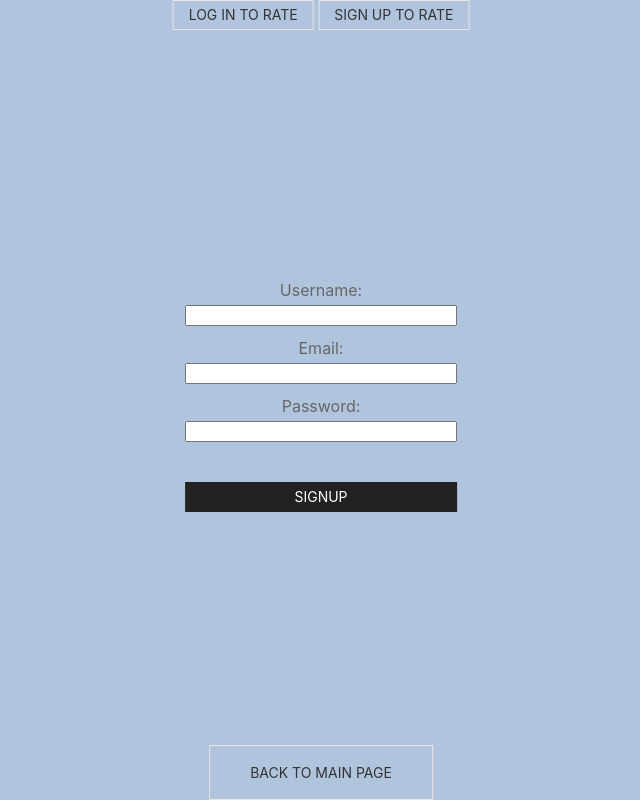
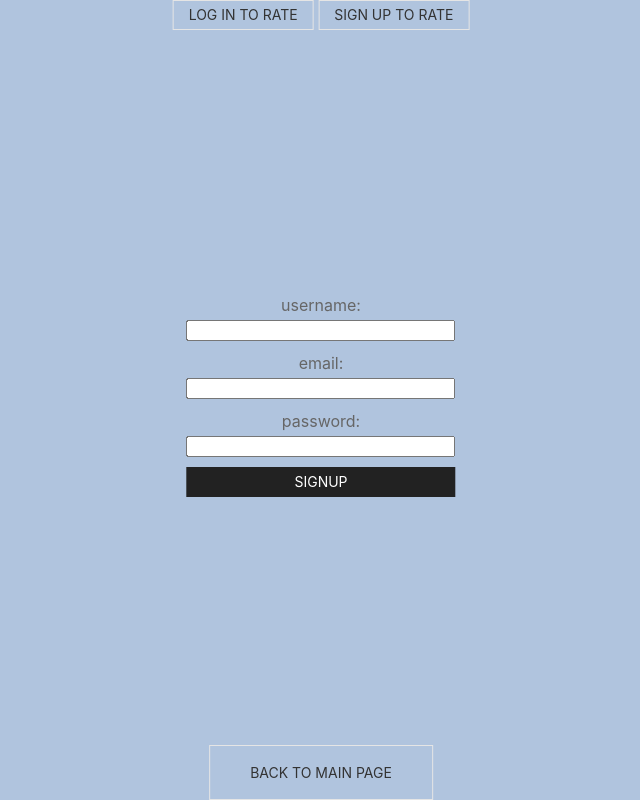
Before and after one commit to cassie-s/the-dog-blog, a Node server app: page /signup in a window 1280 px wide. Shown: the whole page, without its empty margins (319-959 px from the left). Run offline with Node 20, Linux system fonts and the light colour scheme; some libraries are stand-ins or nearby versions.

Commit message:
re-made login and signup page

```diff
--- a/views/signup.handlebars
+++ b/views/signup.handlebars
@@ -10,35 +10,31 @@
     <link rel="stylesheet" href="uikit.min.css" />
 
 </head>
+
 <body>
-
-    <form class="signup-form uk-form uk-text-center uk-position-center signup-form" >
-    <div class="uk-form-row">
-      <label for="username-signup">Username:</label>
-      <input type="text" id="username-signup" class="uk-width-1-1 uk-margin-small-bottom">
+<form class="signup-form uk-form uk-text-center uk-position-center">
+  <div>
+    <label for="username-signup">username:</label>
+    <input class="uk-width-1-1 uk-margin-small-bottom" type="text" id="username-signup" />
   </div>
-    <div class="uk-form-row">
-      <label for="email-signup">Email:</label>
-      <input type="text" id="email-signup" class="uk-width-1-1 uk-margin-small-bottom">
+  <div>
+    <label for="email-signup">email:</label>
+    <input class="uk-width-1-1 uk-margin-small-bottom" type="text" id="email-signup" />
   </div>
-    <div class="uk-form-row">
-      <label for="password-signup">Password:</label>
-      <input type="password" id="password-signup" class="uk-width-1-1 uk-margin-medium-bottom">
+  <div>
+    <label for="password-signup">password:</label>
+    <input class="uk-width-1-1 uk-margin-small-bottom" type="password" id="password-signup" />
   </div>
-    <div class="uk-form-row">
-      <button type="submit" class="uk-button uk-width-1-1 uk-margin-small-bottom uk-button uk-button-secondary uk-button-small">signup</button>
-    </div>
+  <div>
+    <button class="uk-button uk-width-1-1 uk-margin-small-bottom uk-button uk-button-secondary uk-button-small" type="submit">signup</button>
   </div>
 </form>
- <script async src="/javascript/signup.js"></script>
-</body>
 
-<br></br>
 <footer>
     <h1 class="uk-heading-2xlarge uk-text-center"><span><a href="/">
       <button class="uk-button uk-button-default uk-button-large uk-position-bottom-center">Back to main page</button></span></h1></a>
       <br></br>
       <br></br>
 </footer>
-
+</body>
 </html>
```
Also changed, not shown: views/login.handlebars (+10 -14 lines). Lines whose indentation alone changed are shown as unchanged.
